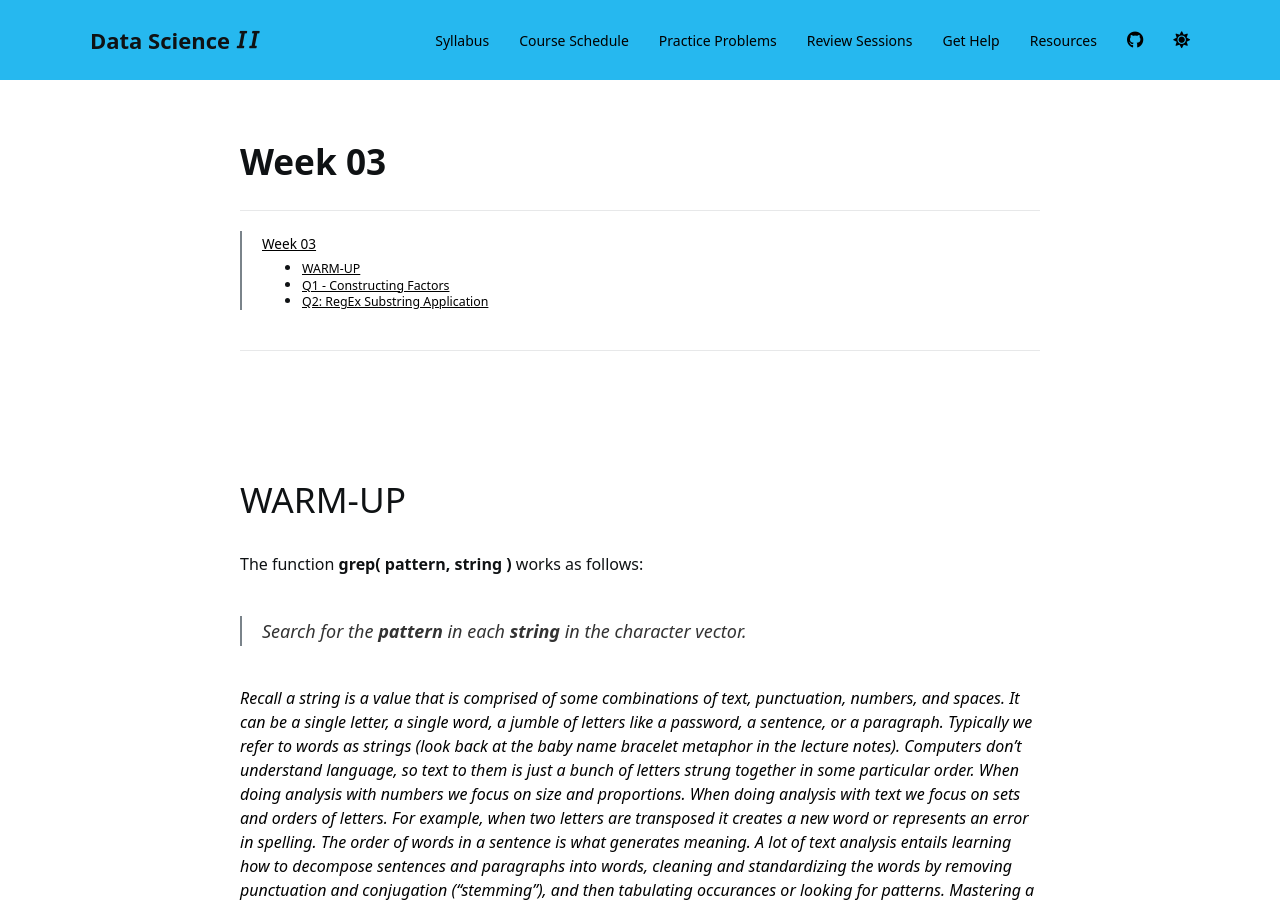
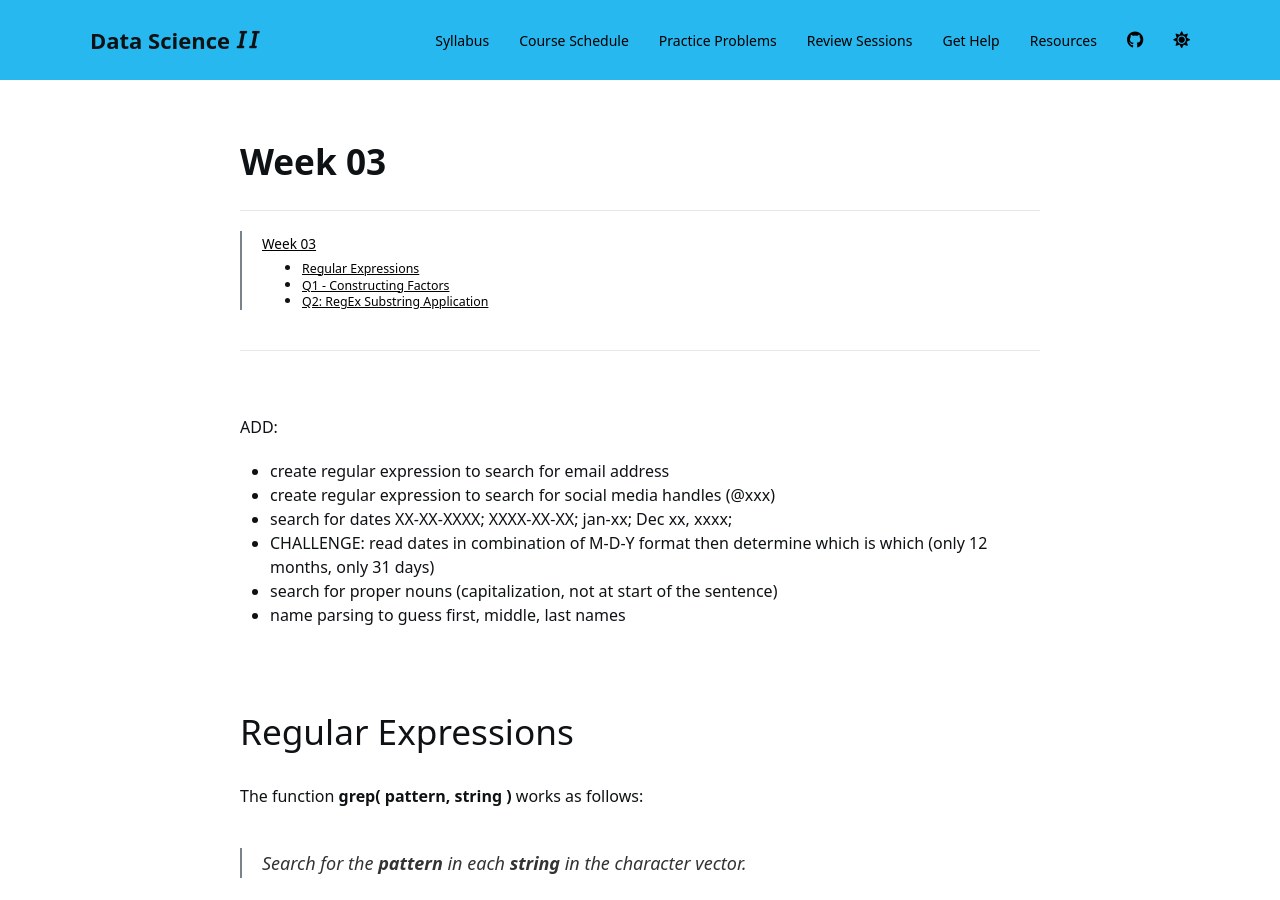
Before and after one commit to Watts-College/cpp-527-fall-2021, a Jekyll site: the page built from practice/week-03.md, in a window 1280 px wide and 900 px high, scrolled down 632 px. Built offline with Jekyll 4.4.1, drawn with Linux system fonts in a browser that asks for light colours; nearby versions of some CDN libraries; a script bundle is joined from its source files by our own code; library files that are not in the unit come from our copies; a style sheet for code colours, icons or effects is not loaded.

Commit message:
Update week-03.md

```diff
--- a/practice/week-03.md
+++ b/practice/week-03.md
@@ -23,8 +23,17 @@ image-width: 150px
 <br>
 
 
+ADD:
 
-## WARM-UP
+* create regular expression to search for email address
+* create regular expression to search for social media handles (@xxx)
+* search for dates XX-XX-XXXX; XXXX-XX-XX; jan-xx; Dec xx, xxxx;
+* CHALLENGE: read dates in combination of M-D-Y format then determine which is which (only 12 months, only 31 days)
+* search for proper nouns (capitalization, not at start of the sentence)
+* name parsing to guess first, middle, last names
+
+
+## Regular Expressions
 
 The function **grep( pattern, string )** works as follows:
 
```
Also changed, not shown: other parts of practice/week-03.md (+2 -0 lines).
